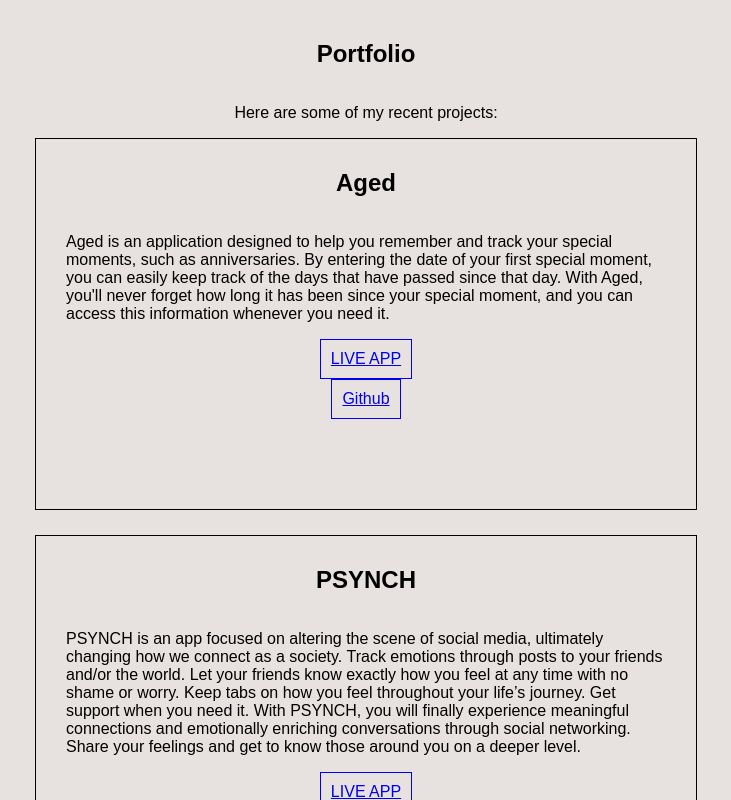
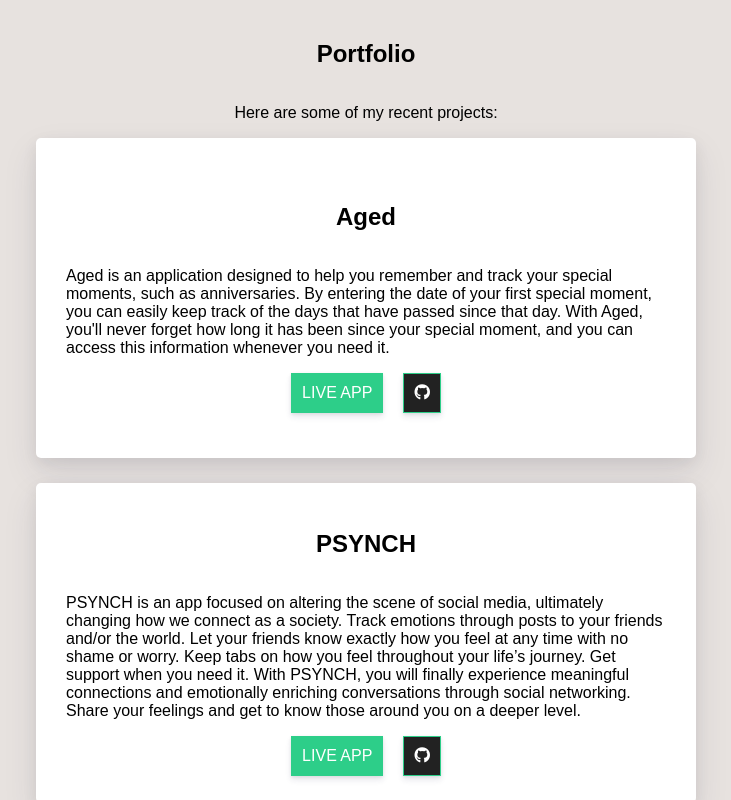
Before and after one commit to pyongho1/portfolio-react, a React (Create React App) app: page / in a window 1280 px wide. Shown: the part 2080-2880 px from the top of the page, without its empty margins (274-1005 px from the left). Built offline with nearby package versions, Linux system fonts and the light colour scheme; a web font is replaced by a local one.

Commit message:
Fix styling for project button

```diff
--- a/public/index.html
+++ b/public/index.html
@@ -28,6 +28,10 @@
       href="https://api.fontshare.com/v2/css?f[]=switzer@600,100,400,201,200,500&display=swap"
       rel="stylesheet"
     />
+    <link
+      rel="stylesheet"
+      href="https://cdnjs.cloudflare.com/ajax/libs/font-awesome/6.3.0/css/all.min.css"
+    />
     <title>React App</title>
   </head>
   <body>
--- a/src/components/ProjectCard/ProjectCard.css
+++ b/src/components/ProjectCard/ProjectCard.css
@@ -1,15 +1,38 @@
 .projectContainer {
   display: flex;
   flex-direction: column;
-  border: 1px solid;
+  justify-content: center;
+  background-color: white;
   width: 600px;
-  height: 350px;
+  height: 300px;
   align-items: center;
   padding: 10px 30px;
   margin-bottom: 25px;
+  box-shadow: 0 15px 35px rgba(50, 50, 93, 0.1), 0 5px 15px rgba(0, 0, 0, 0.07) !important;
+  border-radius: 5px;
 }
 
-.projectContainer > a {
+.btnContainer {
+  display: flex;
+}
+
+.liveApp {
   border: 1px solid;
   padding: 10px 10px;
+  margin: 0 10px;
+  text-decoration: none;
+  color: #fff;
+  background-color: #2dce89;
+  border-color: #2dce89;
+  box-shadow: 0 4px 6px rgb(50 50 93 / 11%), 0 1px 3px rgb(0 0 0 / 8%);
 }
+.github {
+  border: 1px solid;
+  padding: 10px 10px;
+  margin: 0 10px;
+  text-decoration: none;
+  color: #fff;
+  background-color: #222;
+  border-color: #2dce89;
+  box-shadow: 0 4px 6px rgb(50 50 93 / 11%), 0 1px 3px rgb(0 0 0 / 8%);
+}
--- a/src/components/ProjectCard/ProjectCard.jsx
+++ b/src/components/ProjectCard/ProjectCard.jsx
@@ -5,8 +5,12 @@ const ProjectCard = ({ project }) => {
     <div className="projectContainer">
       <h1>{project.name}</h1>
       <p>{project.desc}</p>
-      <a href={project.depURL}>LIVE APP</a>
-      <a href={project.github}>Github</a>
+      <div className="btnContainer">
+        <a className="liveApp" href={project.depURL}>LIVE APP</a>
+        <a className="github" href={project.github}>
+          <i class="fa-brands fa-github"></i>
+        </a>
+      </div>
     </div>
   );
 };
```
